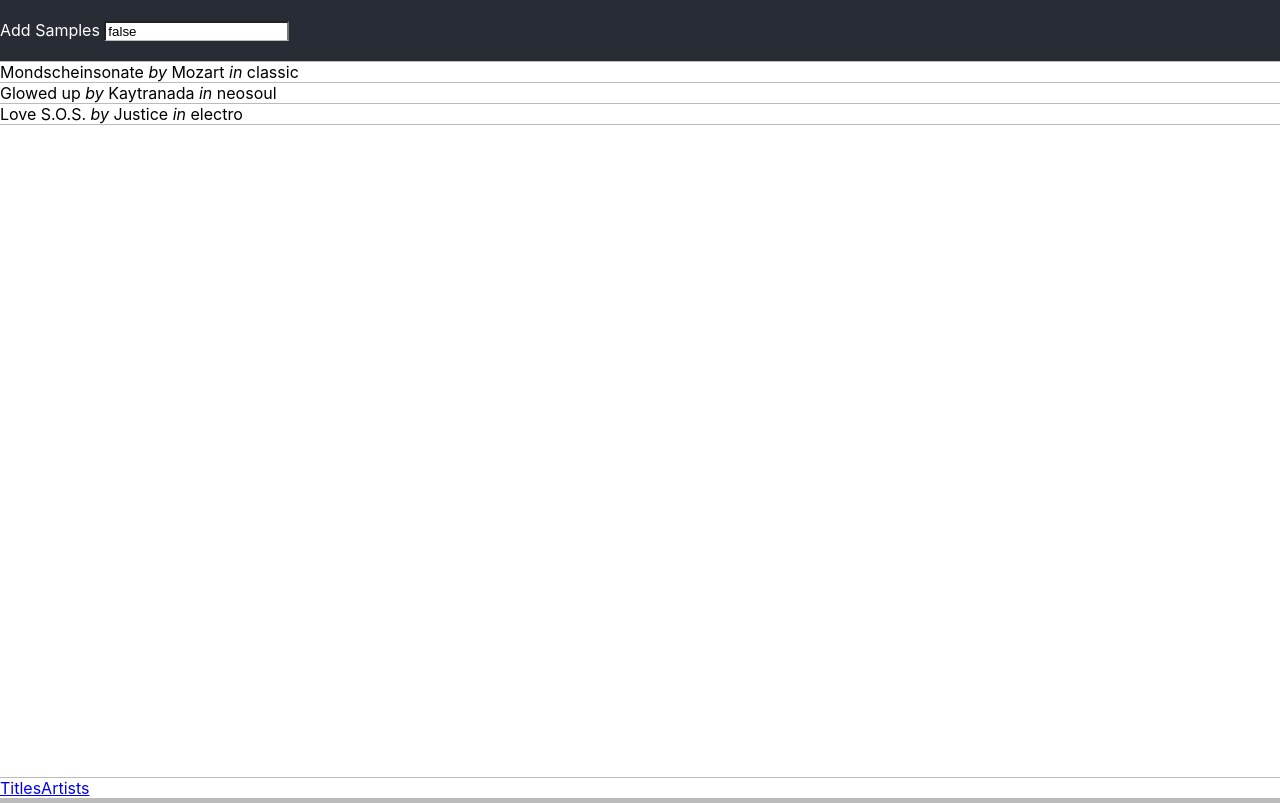
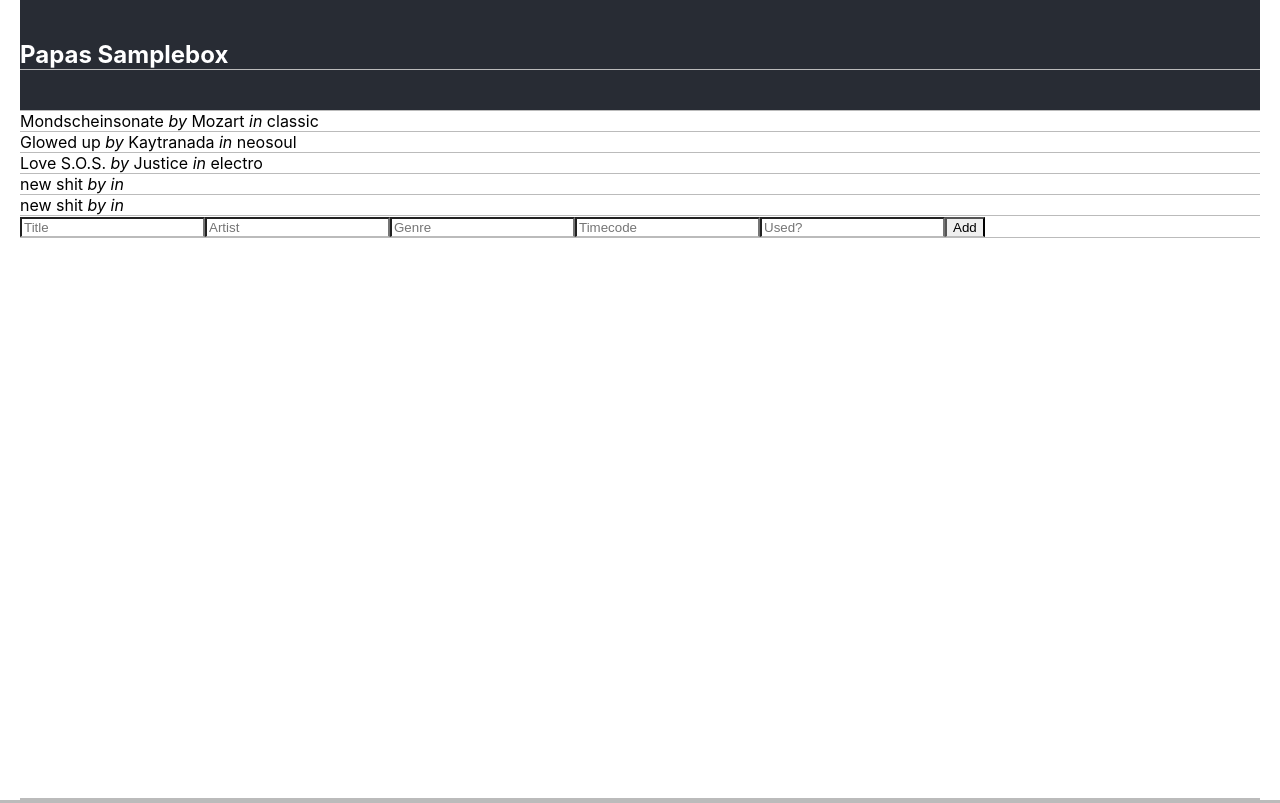
Before and after one commit to manuelpapa/todo, a React (Create React App) app: page / in a window 1280 px wide. Built offline with nearby package versions, Linux system fonts and the light colour scheme; data requests are answered from the project's data file.

Commit message:
Add button

```diff
--- a/db.json
+++ b/db.json
@@ -20,6 +20,14 @@
       "artist": "Justice",
       "title": "Love S.O.S.",
       "timecode": "2:05"
+    },
+    {
+      "title": "new shit",
+      "id": 4
+    },
+    {
+      "title": "new shit",
+      "id": 5
     }
   ]
 }
--- a/src/App.css
+++ b/src/App.css
@@ -2,6 +2,7 @@
   height: 100vh;
   display: grid;
   grid-template-rows: auto 1fr auto;
+  margin: 0 20px;
 }
 
 .App-header {
--- a/src/App.js
+++ b/src/App.js
@@ -1,65 +1,43 @@
 import React, { useState, useEffect } from "react";
 import "./App.css";
 import { fetchSamples, addSamples } from "./api/samplesApi";
-import {
-  BrowserRouter as Router,
-  Switch,
-  Route,
-  Link,
-  useHistory,
-} from "react-router-dom";
 
 function App() {
   const [samples, setSamples] = useState(null);
-  const [addSamples, setAddSamples] = useState(false);
-
-  // let history = useHistory();
+  async function doFetch() {
+    const fetchData = await fetchSamples();
+    setSamples(fetchData);
+  }
 
   useEffect(() => {
-    async function doFetch() {
-      const samples = await fetchSamples();
-      setSamples(samples);
+    doFetch();
+  }, []);
+
+  function addSample() {
+    addSamples("Hello", "Artist", "Track").then(doFetch);
   }
-    doFetch();
-  }, [addSamples]);
-
-  // async function handleClick() {
-  //   history.push("/add-sample")
-  // }
 
   return (
     <div className="App">
-      <header className="App-header">
-        Add Samples{" "}
-        <input
-          value={addSamples}
-          onChange={(event) => setAddSamples(event.target.value)}
-          placeholder="Enter title"
-        />
-      </header>
+      <div className="App-header">
+        <h2>Papas Samplebox</h2>
+      </div>
 
-      <Router>
       <div className="App-main">
         {samples?.map((sample) => (
           <div key={sample.id}>
             {sample.title} <i>by</i> {sample.artist} <i>in</i> {sample.genre}
           </div>
         ))}
-
-          <Switch>
-            <Route path="/samples/:title">
-              <h2>Titles</h2>
-            </Route>
-            <Route path="/samples/:artist">
-              <h2>Artists</h2>
-            </Route>
-          </Switch>
+        <form>
+          <input placeholder="Title" />
+          <input placeholder="Artist" />
+          <input placeholder="Genre" />
+          <input placeholder="Timecode" />
+          <input placeholder="Used?" />
+          <button onClick={addSample}>Add</button>
+        </form>
       </div>
-        <div className="App-footer">
-          <Link to="/titles">Titles</Link>
-          <Link to="/artists">Artists</Link>
-        </div>
-      </Router>
     </div>
   );
 }
```
Lines whose indentation alone changed are shown as unchanged.
